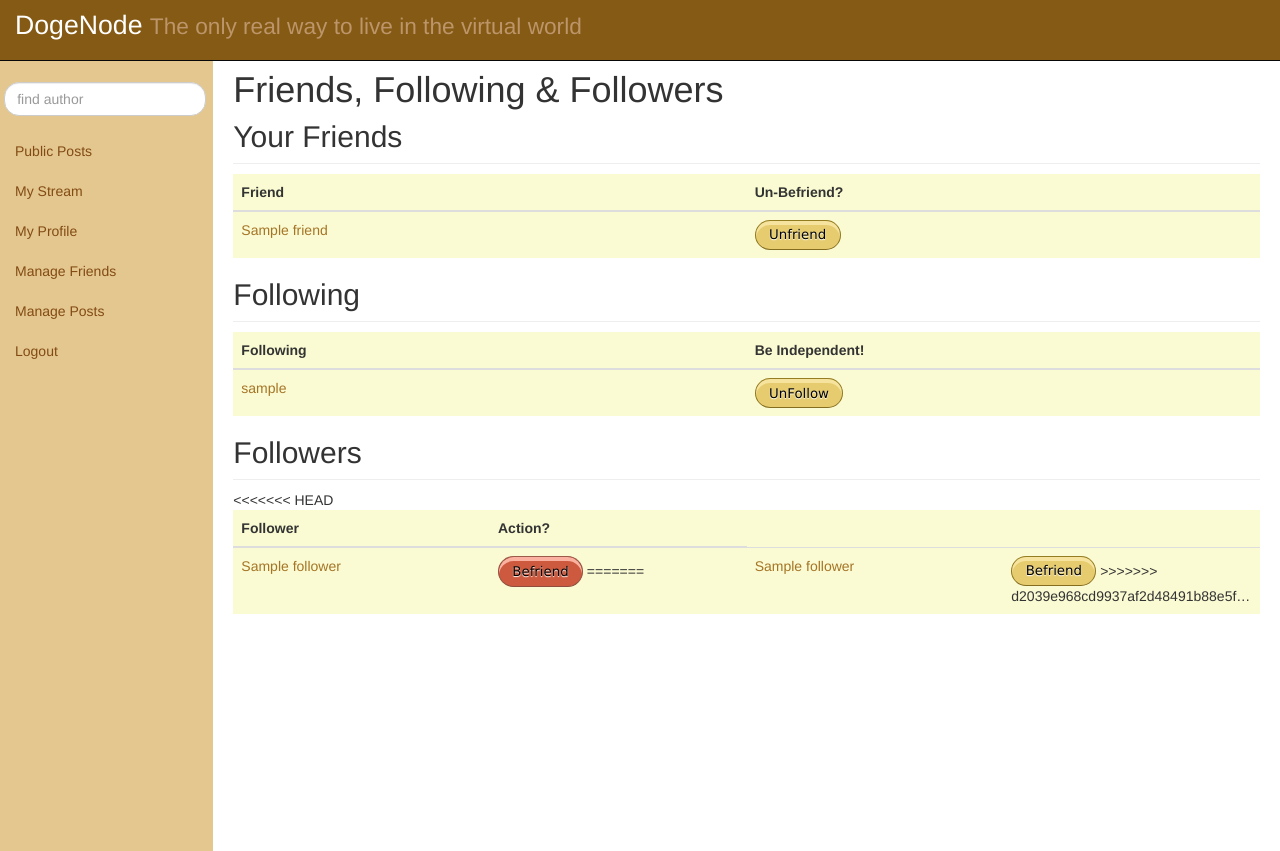
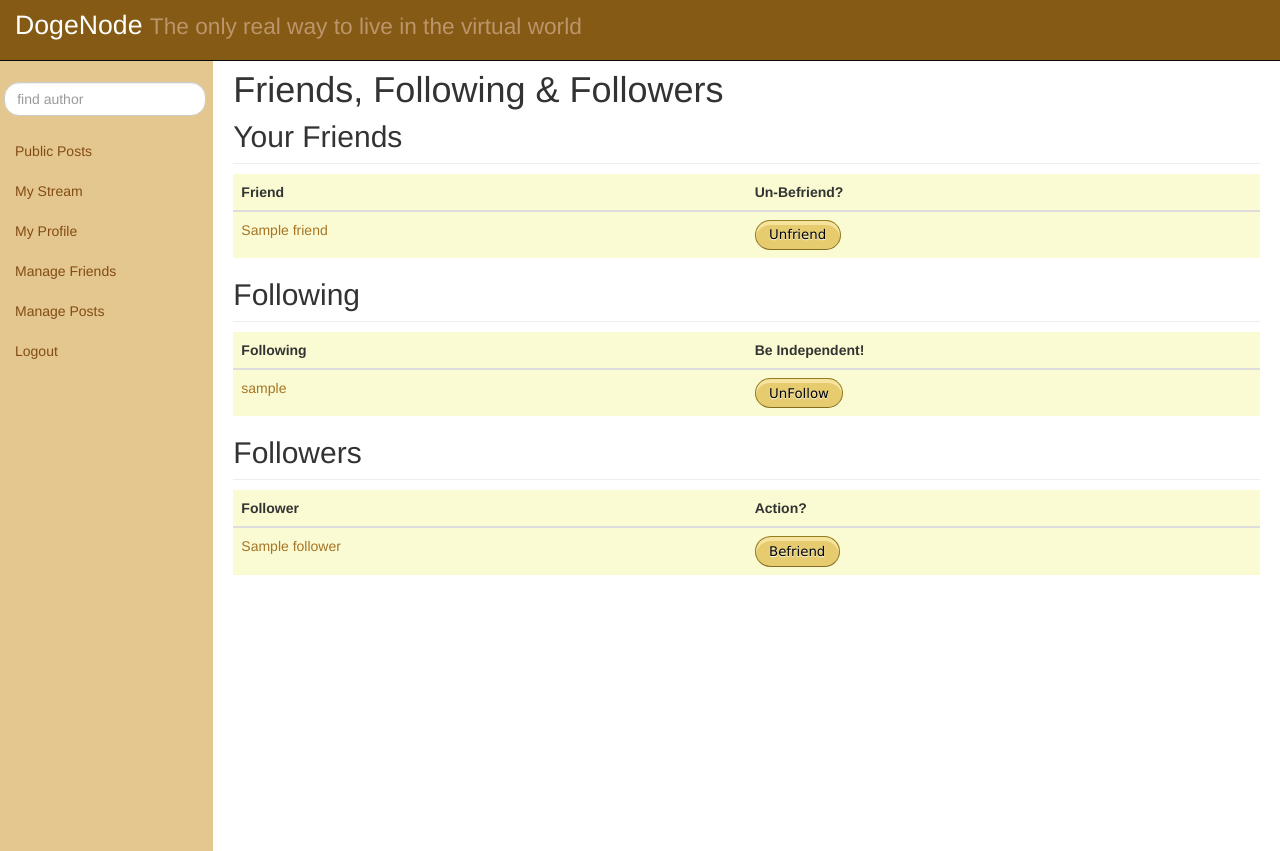
Before and after one commit to awwong1/CMPUT410-Project, a Django app: template dogenode/templates/author/friends.html in a window 1280 px wide. Run offline with Django 3.2, Linux system fonts and the light colour scheme; the template is opened without the code that fills it: most values are stand-ins (such as "Sample title", 1, 10 or a date in 2020); some libraries are stand-ins or nearby versions.

Commit message:
i hate merging

```diff
--- a/dogenode/templates/author/friends.html
+++ b/dogenode/templates/author/friends.html
@@ -160,19 +160,12 @@
             <tbody>
             {% for follower in followers %}
                 <tr>
-<<<<<<< HEAD
                     <td><a href="{% url 'author.views.profile' follower.author_id %}">
                         {{ follower }}</a>
                         <input id="{{ follower}}" type="hidden" value="{{ follower.author_id }}"/>
                     </td>
-                    <!-- TODO: befriending someone shouldn't be "dangerous" -->
                     <td>
-                        <input class="danger befriend" type="submit" value="Befriend"/>
-=======
-                    <td><a href="/author/profile/{{ follower }}">{{ follower }}</a></td>
-                    <td>
-                        <input class="befriend" type="submit" value="Befriend">
->>>>>>> d2039e968cd9937af2d48491b88e5f182130a9ed
+                        <input class="befriend" type="submit" value="Befriend"/>
                     </td>
                 </tr>
             {% endfor %}
```
